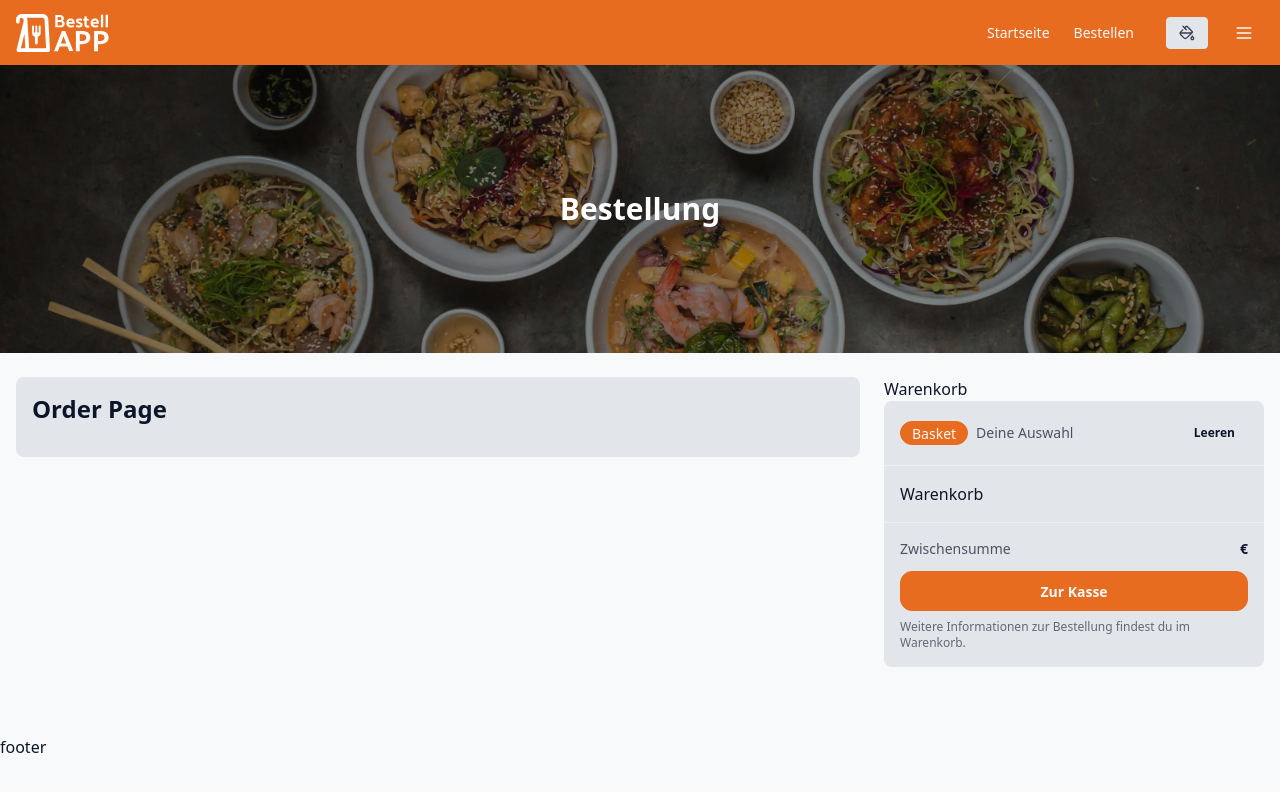
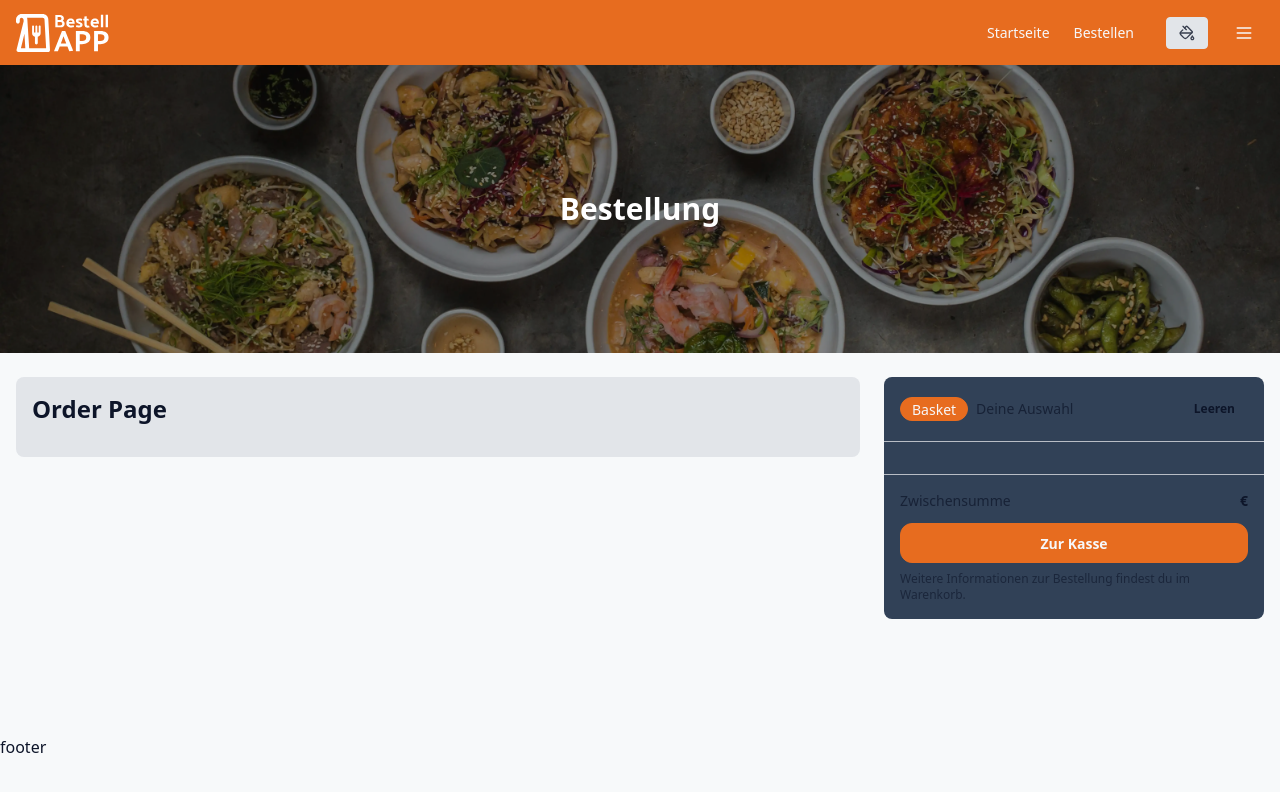
Before and after one commit to larsbeckdev/demo-bestell-app, a Vue app: page /bestellen in a window 1280 px wide. Shown: the top 792 px of the page. Built offline with nearby package versions, Linux system fonts and the light colour scheme.

Commit message:
Refactor basket component to centralize layout and styling logic

```diff
--- a/src/layouts/components/Basket.vue
+++ b/src/layouts/components/Basket.vue
@@ -1,8 +1,32 @@
 <script setup></script>
 
 <template>
-  <div>
-    <h2>Warenkorb</h2>
+  <div class="sticky top-6 rounded-lg bg-neutral">
+    <!-- basket header -->
+    <div class="flex items-center justify-between border-b border-base-300/70 p-4">
+      <div class="flex items-center gap-2">
+        <div class="badge badge-primary">Basket</div>
+        <span class="text-sm opacity-70">Deine Auswahl</span>
+      </div>
+      <button class="btn btn-ghost btn-sm">Leeren</button>
+    </div>
+
+    <!-- basket scroll area -->
+    <div class="p-4">
+      <div class="max-h-[calc(100vh-11rem)] overflow-auto pr-1"></div>
+    </div>
+
+    <!-- basket footer -->
+    <div class="border-t border-base-300/70 p-4">
+      <div class="mb-3 flex items-center justify-between text-sm">
+        <span class="opacity-70">Zwischensumme</span>
+        <span class="font-semibold">€</span>
+      </div>
+      <button class="btn btn-primary w-full rounded-xl">Zur Kasse</button>
+      <p class="mt-2 text-xs opacity-60">
+        Weitere Informationen zur Bestellung findest du im Warenkorb.
+      </p>
+    </div>
   </div>
 </template>
 
--- a/src/layouts/order/OrderLayout.vue
+++ b/src/layouts/order/OrderLayout.vue
@@ -37,35 +37,6 @@ import Basket from '@/layouts/components/Basket.vue'
           <!-- RIGHT -->
           <aside class="order-basket">
             <Basket />
-            <div class="sticky top-6 rounded-lg bg-base-200">
-              <!-- basket header -->
-              <div class="flex items-center justify-between border-b border-base-300/70 p-4">
-                <div class="flex items-center gap-2">
-                  <div class="badge badge-primary">Basket</div>
-                  <span class="text-sm opacity-70">Deine Auswahl</span>
-                </div>
-                <button class="btn btn-ghost btn-sm">Leeren</button>
-              </div>
-
-              <!-- basket scroll area -->
-              <div class="p-4">
-                <div class="max-h-[calc(100vh-11rem)] overflow-auto pr-1">
-                  <Basket />
-                </div>
-              </div>
-
-              <!-- basket footer -->
-              <div class="border-t border-base-300/70 p-4">
-                <div class="mb-3 flex items-center justify-between text-sm">
-                  <span class="opacity-70">Zwischensumme</span>
-                  <span class="font-semibold">€</span>
-                </div>
-                <button class="btn btn-primary w-full rounded-xl">Zur Kasse</button>
-                <p class="mt-2 text-xs opacity-60">
-                  Weitere Informationen zur Bestellung findest du im Warenkorb.
-                </p>
-              </div>
-            </div>
           </aside>
         </div>
       </div>
```
